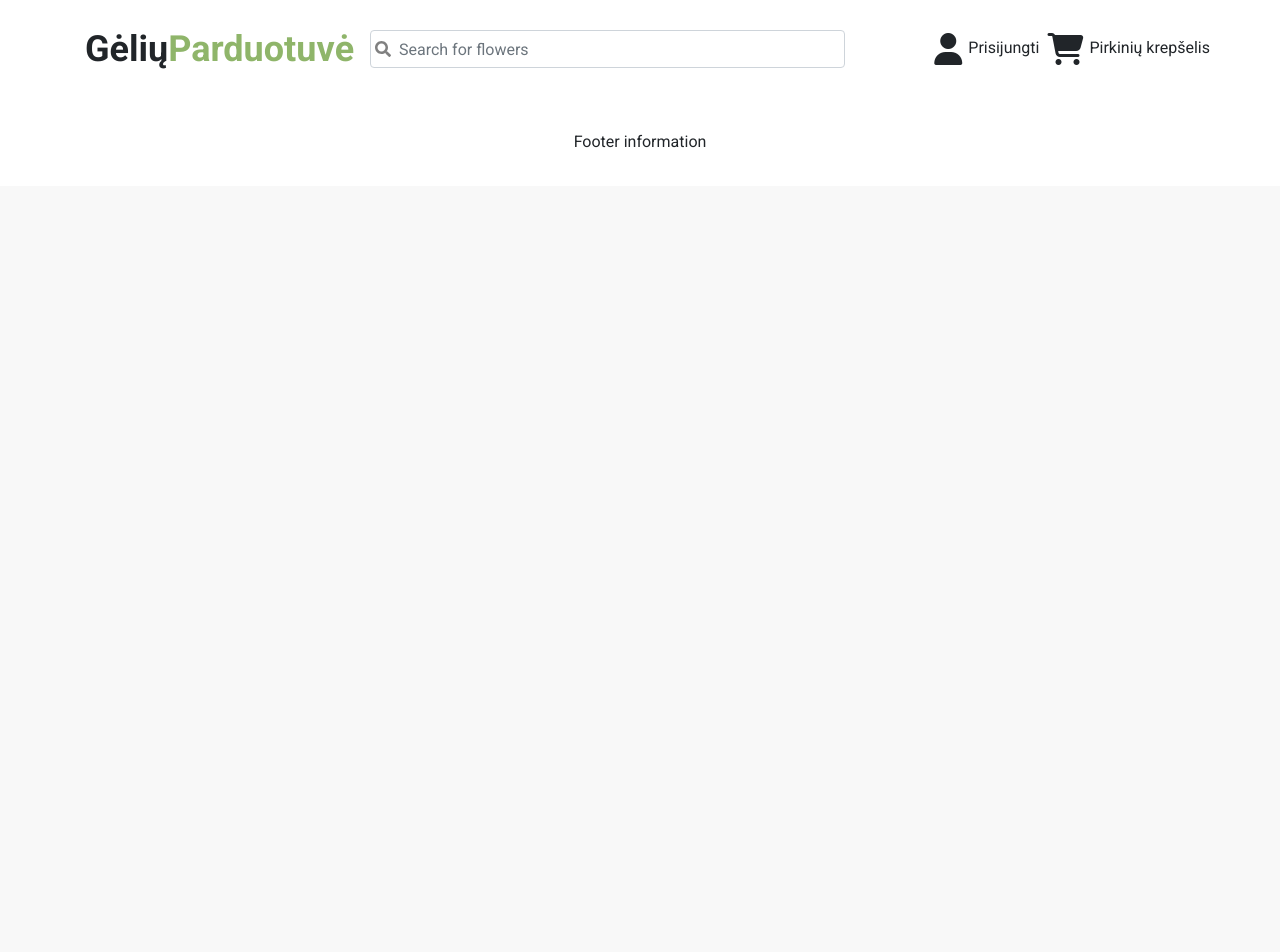
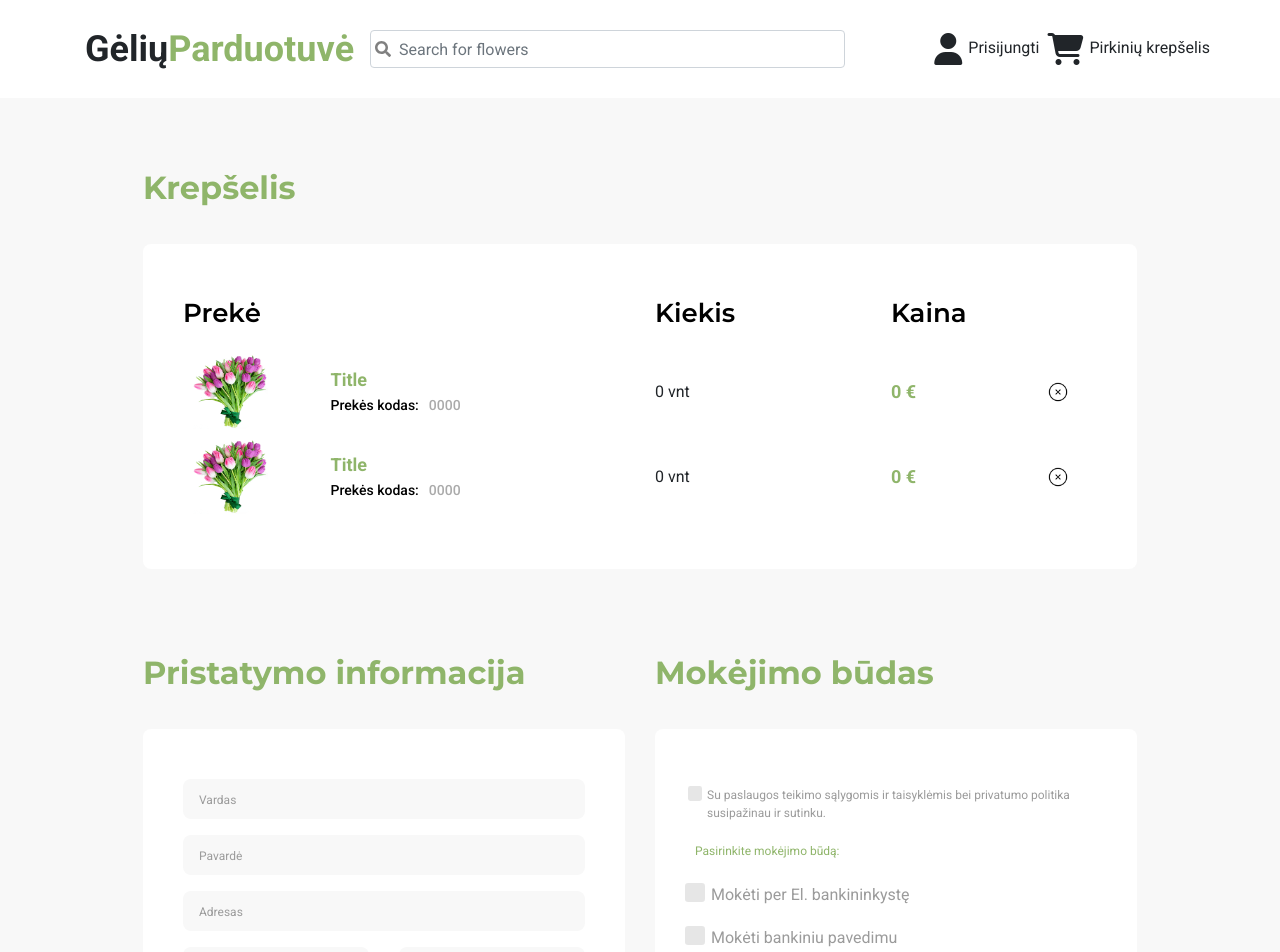
Before and after one commit to Surinkom-5/FlowerShop_frontend, a React (Create React App) app: page /cart in a window 1280 px wide. Shown: the top 952 px of the page. Before the commit the page ends 800 px from the top, so only its background shows below. Built offline with nearby package versions, Linux system fonts and the light colour scheme.

Commit message:
Added default props, created cart page, created cart item component, added component for checkmark

```diff
--- a/src/App.js
+++ b/src/App.js
@@ -6,6 +6,7 @@ import LoginPage from "./components/Pages/LoginPage";
 import HomePage from "./components/Pages/HomePage";
 import ProductPage from "./components/Pages/ProductPage";
 import CategoryPage from "./components/Pages/CategoryPage";
+import CartPage from "./components/Pages/CartPage";
 import { BrowserRouter as Router, Switch, Route } from "react-router-dom";
 
 function App() {
@@ -16,8 +17,9 @@ function App() {
         <Route path="/" exact component={HomePage} />
         <Route path="/register" component={RegisterPage} />
         <Route path="/login" component={LoginPage} />
+        {/* TODO: make /product/:id (same with categry and cart) */}
         <Route path="/product" component={ProductPage} />
-        {/* TODO: make /product/:id */}
+        <Route path="/cart" component={CartPage} />
         {/* <Route path="/category" component={CategoryPage} /> */}
       </Switch>
       <Footer />
--- /dev/null
+++ b/src/components/CartItem.js
@@ -0,0 +1,96 @@
+import React from "react";
+import styled from "styled-components";
+import "bootstrap/dist/css/bootstrap.min.css";
+import productImage from "../utils/images/product.png";
+import { Row, Col } from "react-bootstrap";
+import { SmallText } from "./ui/Text";
+import RemoveItemIcon from "../utils/icons/RemoveItemIcon.png";
+
+function CartItem(props) {
+  return (
+    <StyledRow>
+      <StyledCol sm={6}>
+        <Row>
+          <StyledCol sm={3}>
+            <Image src={props.image} />
+          </StyledCol>
+          <StyledCol sm={8}>
+            <GreenText>{props.title}</GreenText>
+            <br />
+            <StyledSmallText>Prekės kodas:</StyledSmallText>
+            <StyledSmallText dimmed>{props.code}</StyledSmallText>
+          </StyledCol>
+        </Row>
+      </StyledCol>
+      <StyledCol sm={3}>
+        <SimpleText>{props.amount} vnt</SimpleText>
+      </StyledCol>
+      <StyledCol sm={2}>
+        <GreenText>{props.price} €</GreenText>
+      </StyledCol>
+      <StyledCol sm={1}>
+        <RemoveIcon src={RemoveItemIcon} />
+      </StyledCol>
+    </StyledRow>
+  );
+}
+
+CartItem.defaultProps = {
+  title: "Title",
+  image: productImage,
+  price: 0,
+  code: "0000",
+  amount: "0",
+};
+
+const GreenText = styled.span`
+  font-size: 18px;
+  color: #8fb56a;
+  font-weight: 600;
+`;
+
+const Image = styled.img`
+  width: 75px;
+  height: 75px;
+`;
+
+const StyledSmallText = styled(SmallText)`
+  display: inline-block;
+  padding-right: 10px;
+  margin-bottom: 0px;
+`;
+
+const StyledRow = styled(Row)`
+  padding-top: 5px;
+  padding-bottom: 5px;
+  border-radius: 5%;
+  &:hover {
+    box-shadow: 0 0 2px rgba(145, 188, 106, 1);
+  }
+  &:active {
+    transform: translateY(1px);
+  }
+`;
+
+const StyledCol = styled(Col)`
+  margin: auto;
+`;
+
+const SimpleText = styled.p`
+  margin-bottom: 0px;
+`;
+
+const RemoveIcon = styled.img`
+  width: 20px;
+  height: 20px;
+  &:hover {
+    transform: scale(1.2);
+    -webkit-transform: scale(1.2);
+    -ms-transform: scale(1.2);
+  }
+  &:active {
+    transform: translateY(1px);
+  }
+`;
+
+export default CartItem;
--- a/src/components/Pages/CartPage.js
+++ b/src/components/Pages/CartPage.js
@@ -0,0 +1,150 @@
+import React, { useState } from "react";
+import styled from "styled-components";
+import { BigGreenText, SmallGreenText } from "../ui/Text";
+import { Checkbox, GreenButton } from "../ui/Buttons";
+import { Container } from "react-bootstrap";
+import "bootstrap/dist/css/bootstrap.min.css";
+import CartItem from "../CartItem";
+import { Row, Col } from "react-bootstrap";
+import RegularInput from "../ui/Input";
+import Checkmark from "../ui/Checkmark";
+import { PaymentTypes } from "../../utils/types";
+
+function CartPage(props) {
+  const [rulesAgreementChecked, setRulesAgreementChecked] = useState(false);
+  const [typeOfPayment, setTypeOfPayment] = useState(null);
+
+  return (
+    <StyledContainer fluid>
+      <StyledBigGreenText>Krepšelis</StyledBigGreenText>
+      <VerticalSpacer />
+      <CartContainer>
+        <Row>
+          <Col sm={6}>
+            <Text>Prekė</Text>
+          </Col>
+          <Col sm={3}>
+            <Text>Kiekis</Text>
+          </Col>
+          <Col sm={3}>
+            <Text>Kaina</Text>
+          </Col>
+        </Row>
+        <VerticalSpacer />
+        {/* TODO: iter per item list and set components */}
+        <CartItem />
+        <CartItem />
+      </CartContainer>
+      <Row>
+        <Col sm={6}>
+          <StyledBigGreenText>Pristatymo informacija</StyledBigGreenText>
+          <VerticalSpacer />
+          <CartContainer>
+            <RegularInput type="text" placeholder="Vardas" />
+            <VerticalSpacer />
+            <RegularInput type="text" placeholder="Pavardė" />
+            <VerticalSpacer />
+            <RegularInput type="text" placeholder="Adresas" />
+            <VerticalSpacer />
+            <Row>
+              <Col sm={6}>
+                <RegularInput type="text" placeholder="Miestas" />
+                <VerticalSpacer />
+                <RegularInput type="text" placeholder="Telefono numeris" />
+              </Col>
+              <Col sm={6}>
+                <RegularInput type="text" placeholder="Pašto kodas" />
+                <VerticalSpacer />
+                <RegularInput type="text" placeholder="El. pašto adresas" />
+              </Col>
+            </Row>
+          </CartContainer>
+        </Col>
+        <Col sm={6}>
+          <StyledBigGreenText>Mokėjimo būdas</StyledBigGreenText>
+          <VerticalSpacer />
+          <CartContainer>
+            <Checkmark
+              smallLabel
+              id="rules"
+              label="Su paslaugos teikimo sąlygomis ir taisyklėmis bei privatumo
+              politika susipažinau ir sutinku."
+              value={rulesAgreementChecked}
+              checked={rulesAgreementChecked}
+              onChange={({ target }) =>
+                setRulesAgreementChecked(!rulesAgreementChecked)
+              }
+            />
+            <VerticalSpacer />
+            <SmallGreenText>Pasirinkite mokėjimo būdą:</SmallGreenText>
+            <VerticalSpacer />
+            <Checkmark
+              id="pm1"
+              label="Mokėti per El. bankininkystę"
+              value={typeOfPayment === PaymentTypes.EBanking}
+              checked={typeOfPayment === PaymentTypes.EBanking}
+              onChange={({ target }) => setTypeOfPayment(PaymentTypes.EBanking)}
+            />
+            <Checkmark
+              id="pm2"
+              label="Mokėti bankiniu pavedimu"
+              value={typeOfPayment === PaymentTypes.BankTransaction}
+              checked={typeOfPayment === PaymentTypes.BankTransaction}
+              onChange={({ target }) =>
+                setTypeOfPayment(PaymentTypes.BankTransaction)
+              }
+            />
+            {/* TODO: make button disabled when checkboxes not selected */}
+            <StyledGreenButton>Užsakyti</StyledGreenButton>
+          </CartContainer>
+        </Col>
+      </Row>
+    </StyledContainer>
+  );
+}
+
+const StyledContainer = styled(Container)`
+  min-height: 50vw;
+  padding-top: 50px;
+  margin: 0 auto;
+  max-width: 80%;
+`;
+
+const Text = styled.span`
+  font-family: "Montserrat", sans-serif;
+  font-size: 26px;
+  font-weight: 600;
+  padding-right: 20px;
+  color: ${(props) => (props.dimmed ? "#AAAAAA" : "#000000")};
+`;
+
+const StyledBigGreenText = styled(BigGreenText)`
+  self-align: auto;
+`;
+
+const CardSliderContainer = styled.div`
+  display: flex;
+`;
+
+// TODO: horizontal and vertical spacers are mixed??
+const VerticalSpacer = styled.div`
+  height: 1rem;
+`;
+
+const HorizontalSpacer = styled.div`
+  width: 40px;
+`;
+
+const CartContainer = styled.div`
+  padding: 50px 40px 50px 40px;
+  background: #ffffff !important;
+  border-radius: 8px;
+  text-align: left;
+  margin-bottom: 4rem;
+`;
+
+const StyledGreenButton = styled(GreenButton)`
+  margin-left: auto;
+`;
+
+export default CartPage;
--- a/src/components/Pages/LoginPage.js
+++ b/src/components/Pages/LoginPage.js
@@ -1,6 +1,6 @@
 import React from "react";
 import styled from "styled-components";
-import { BigGreenText, SmallGreenText } from "../ui/Text";
+import { BigGreenText, SmallGreenLink } from "../ui/Text";
 import { GreenButton } from "../ui/Buttons";
 import RegularInput from "../ui/Input";
 
@@ -16,9 +16,9 @@ function LoginPage(props) {
         <VerticalSpacer />
         <RegularInput type="password" placeholder="Slaptažodis" />
         <SmallVerticalSpacer />
-        <SmallGreenText onClick={navigateToRegister}>
+        <SmallGreenLink onClick={navigateToRegister}>
           Sukurti paskyrą
-        </SmallGreenText>
+        </SmallGreenLink>
         <VerticalSpacer />
         <StyledGreenButton>Prisijungti</StyledGreenButton>
       </InputContainer>
--- a/src/components/ProductCard.js
+++ b/src/components/ProductCard.js
@@ -80,12 +80,6 @@ function ProductCard(props) {
   );
 }
 
-const Text = styled.p`
-  display: inline-block;
-  padding-left: 10px;
-  padding-right: 10px;
-`;
-
 ProductCard.defaultProps = {
   title: "Prekė",
   code: NaN,
@@ -94,6 +88,12 @@ ProductCard.defaultProps = {
   description: "No description provided...",
   images: null,
 };
+
+const Text = styled.p`
+  display: inline-block;
+  padding-left: 10px;
+  padding-right: 10px;
+`;
 
 const StyledSmallText = styled(SmallText)`
   display: inline-block;
--- /dev/null
+++ b/src/components/ui/Checkmark.js
@@ -0,0 +1,107 @@
+import React from "react";
+import styled, { keyframes, css } from "styled-components";
+
+export default function Checkmark(props) {
+  return (
+    <Label
+      htmlFor={props.id}
+      disabled={props.disabled}
+      smallLabel={props.smallLabel}
+    >
+      {props.label}
+      <Input
+        id={props.id}
+        type="checkbox"
+        name={props.name}
+        value={props.value}
+        disabled={props.disabled}
+        checked={props.checked}
+        onChange={props.onChange}
+      />
+      <Indicator />
+    </Label>
+  );
+}
+
+Checkmark.defaultProps = {
+  value: false,
+  checked: false,
+  onChange: null,
+  name: "",
+  id: null,
+  label: "",
+  disabled: false,
+  smallLabel: false,
+};
+
+const Input = styled.input`
+  height: 0;
+  width: 0;
+  opacity: 0;
+  z-index: -1;
+`;
+
+const Label = styled.label`
+  display: inline;
+  color: rgba(155.13, 155.13, 155.13, 1);
+  position: relative;
+  display: inline-block;
+  cursor: ${(props) => (props.disabled ? "not-allowed" : "pointer")};
+  font-size: ${(props) => (props.smallLabel ? "12px" : "16px")};
+  margin: 0.6em 1em;
+`;
+
+const rotate = keyframes`
+ from {
+    opacity: 0;
+    transform: rotate(0deg);
+  }
+  to {
+    opacity: 1;
+    transform: rotate(45deg);
+  }
+`;
+
+const Indicator = styled.div`
+  width: 1.2em;
+  height: 1.2em;
+  background: #e6e6e6;
+  position: absolute;
+  top: 0em;
+  left: -1.6em;
+  border: none;
+  border-radius: 0.2em;
+
+  ${Input}:not(:disabled):checked & {
+    background: #d1d1d1;
+  }
+
+  ${Label}:hover & {
+    background: #ccc;
+    // background-color: rgba(145, 188, 106, 1);
+    box-shadow: 0 0 2px rgba(145, 188, 106, 1);
+  }
+
+  &::after {
+    content: "";
+    position: absolute;
+    display: none;
+  }
+
+  ${Input}:checked + &::after {
+    display: block;
+    top: 0.1em;
+    left: 0.35em;
+    width: 35%;
+    height: 70%;
+    border: solid #263238;
+    border-width: 0 0.2em 0.2em 0;
+    animation-name: ${rotate};
+    animation-duration: 0.3s;
+    animation-fill-mode: forwards;
+  }
+
+  &::disabled {
+    cursor: not-allowed;
+  }
+`;
--- a/src/components/ui/Input.js
+++ b/src/components/ui/Input.js
@@ -11,7 +11,7 @@ function RegularInput(props) {
 }
 
 const Container = styled.div`
-  width: 327px;
+  width: 100%;
   height: 40px;
   padding-top: 16px;
   padding-bottom: 14px;
@@ -29,7 +29,7 @@ const Container = styled.div`
 `;
 
 const Input = styled.input`
-  width: 287.21px;
+  width: 80%;
   font-size: 12px;
   line-height: 100%;
   color: rgba(155.13, 155.13, 155.13, 1);
--- a/src/components/ui/Text.js
+++ b/src/components/ui/Text.js
@@ -42,7 +42,7 @@ export const BigGreenText = styled.p`
 `;
 
 // TODO: change to link
-export const SmallGreenText = styled.p`
+export const SmallGreenLink = styled.p`
   font-size: 12px;
   line-height: 100%;
   color: rgba(143, 181, 106, 1);
@@ -51,3 +51,10 @@ export const SmallGreenText = styled.p`
     color: green;
   }
 `;
+
+export const SmallGreenText = styled.p`
+  font-size: 12px;
+  line-height: 100%;
+  color: rgba(143, 181, 106, 1);
+  margin: auto;
+`;
--- a/src/utils/types.js
+++ b/src/utils/types.js
@@ -0,0 +1,4 @@
+export const PaymentTypes = {
+  EBanking: "EBanking",
+  BankTransaction: "BankTransaction",
+};
```
Also changed, not shown: src/components/ui/Buttons.js (+8 -0 lines), src/utils/icons/RemoveItemIcon.png (added).
